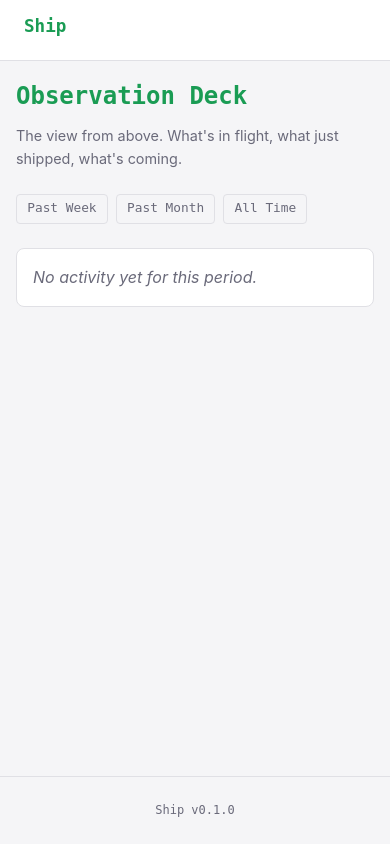
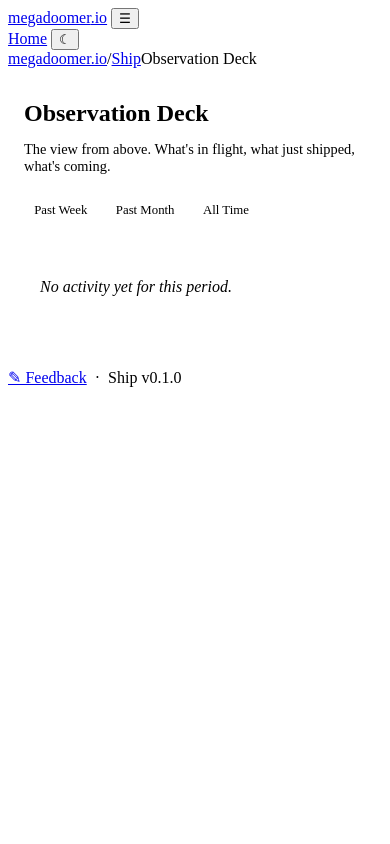
Before and after one commit to megadoomer-io/ship, a Python web app: template src/ship/templates/observation_deck.html in a window 390 px wide. Run offline with Jinja, Linux system fonts and the light colour scheme; the template is opened without the code that fills it, so the values that code supplies are empty.

Commit message:
feat: domain consolidation with shared chrome, dark mode, and feedback (#7)
* feat: add WSGI path prefix middleware for domain consolidation

Add PathPrefixMiddleware that reads SHIP_PATH_PREFIX env var and
sets SCRIPT_NAME/PATH_INFO per the WSGI spec. This enables Ship
to run at megadoomer.io/ship/* while keeping Flask routes clean.

The middleware is a no-op when the env var is unset, so existing
deployments are unaffected.

Co-Authored-By: Claude Opus 4.6 (1M context) <noreply@anthropic.com>

* feat: shared chrome with dark mode, responsive nav, breadcrumbs, feedback

Replace Ship-specific nav with shared megadoomer.io chrome matching
Portal. Adds dark mode toggle (localStorage-persisted), responsive
hamburger menu for mobile, breadcrumbs showing site hierarchy, and
feedback button linking to GitHub Issues.

CSS refactored to consume shared variables from /static/shared.css
(hosted in Portal). Ship-specific styles remain in style.css.

Co-Authored-By: Claude Opus 4.6 (1M context) <noreply@anthropic.com>

* test: add full coverage for path prefix middleware

11 tests covering all middleware paths: prefix stripping, SCRIPT_NAME
setting, empty prefix no-op, edge cases (exact match, similar-but-
different paths), and integration tests verifying url_for and auth
bypass work correctly with SCRIPT_NAME set.

Co-Authored-By: Claude Opus 4.6 (1M context) <noreply@anthropic.com>

* docs: add DESIGN.md TODO to AGENTS.md

Track follow-up work to formalize the megadoomer.io visual language
into a DESIGN.md after domain consolidation ships.

Co-Authored-By: Claude Opus 4.6 (1M context) <noreply@anthropic.com>

---------

Co-authored-by: Claude Opus 4.6 (1M context) <noreply@anthropic.com>

```diff
--- a/src/ship/__init__.py
+++ b/src/ship/__init__.py
@@ -4,6 +4,7 @@ import flask
 import flask_compress
 
 from ship import auth, routes, vault
+from ship.middleware import PathPrefixMiddleware
 
 
 def create_app() -> flask.Flask:
@@ -35,4 +36,6 @@ def create_app() -> flask.Flask:
     if not app.config.get("TESTING"):
         vault.start_sync(app)
 
+    app.wsgi_app = PathPrefixMiddleware(app.wsgi_app)  # type: ignore[method-assign]
+
     return app
--- a/src/ship/static/css/style.css
+++ b/src/ship/static/css/style.css
@@ -1,98 +1,8 @@
-:root {
-    --bg: #0a0a0f;
-    --bg-card: #12121a;
-    --text: #c8c8d0;
-    --text-muted: #6a6a7a;
-    --accent: #2ecc71;
-    --accent-secondary: #e84393;
-    --border: #1e1e2a;
-    --font-mono: 'JetBrains Mono', 'Fira Code', 'SF Mono', 'Cascadia Code', monospace;
-    --font-sans: -apple-system, BlinkMacSystemFont, 'Segoe UI', system-ui, sans-serif;
-}
-
-@media (prefers-color-scheme: light) {
-    :root {
-        --bg: #f5f5f7;
-        --bg-card: #ffffff;
-        --text: #1a1a2e;
-        --text-muted: #6a6a7a;
-        --accent: #1a9c54;
-        --accent-secondary: #c0357a;
-        --border: #e0e0e5;
-    }
-}
-
-* {
-    margin: 0;
-    padding: 0;
-    box-sizing: border-box;
-}
-
-body {
-    font-family: var(--font-sans);
-    background: var(--bg);
-    color: var(--text);
-    line-height: 1.6;
-    min-height: 100vh;
-    display: flex;
-    flex-direction: column;
-}
-
-.nav {
-    position: sticky;
-    top: 0;
-    background: var(--bg-card);
-    border-bottom: 1px solid var(--border);
-    z-index: 10;
-}
-
-.nav-inner {
-    max-width: 960px;
-    margin: 0 auto;
-    padding: 0.75rem 1.5rem;
-    display: flex;
-    align-items: center;
-    gap: 2rem;
-}
-
-.nav-brand {
-    font-family: var(--font-mono);
-    font-size: 1.1rem;
-    font-weight: 700;
-    color: var(--accent);
-    text-decoration: none;
-}
-
-.nav-links {
-    display: flex;
-    gap: 1rem;
-}
-
-.nav-link {
-    font-family: var(--font-mono);
-    font-size: 0.85rem;
-    color: var(--text-muted);
-    text-decoration: none;
-    padding: 0.25rem 0.5rem;
-    border-radius: 4px;
-    transition: color 0.15s, background 0.15s;
-}
-
-.nav-link:hover {
-    color: var(--text);
-}
-
-.nav-link.active {
-    color: var(--accent);
-    background: rgba(46, 204, 113, 0.1);
-}
+/* Ship-specific styles. Shared variables come from /static/shared.css */
 
 .content {
     max-width: 960px;
-    margin: 0 auto;
     padding: 2rem 1.5rem;
-    width: 100%;
-    flex: 1;
 }
 
 h1 {
@@ -157,9 +67,7 @@ h2 {
     margin-top: 0;
 }
 
-.rendered-content p {
-    margin-bottom: 0.75rem;
-}
+.rendered-content p { margin-bottom: 0.75rem; }
 
 .rendered-content ul,
 .rendered-content ol {
@@ -167,9 +75,7 @@ h2 {
     padding-left: 1.5rem;
 }
 
-.rendered-content li {
-    margin-bottom: 0.25rem;
-}
+.rendered-content li { margin-bottom: 0.25rem; }
 
 .rendered-content li ul,
 .rendered-content li ol {
@@ -184,9 +90,7 @@ h2 {
     transition: border-color 0.15s;
 }
 
-.rendered-content a:hover {
-    border-bottom-color: var(--accent);
-}
+.rendered-content a:hover { border-bottom-color: var(--accent); }
 
 .rendered-content code {
     font-family: var(--font-mono);
@@ -205,10 +109,7 @@ h2 {
     margin-bottom: 0.75rem;
 }
 
-.rendered-content pre code {
-    background: none;
-    padding: 0;
-}
+.rendered-content pre code { background: none; padding: 0; }
 
 .rendered-content blockquote {
     border-left: 3px solid var(--accent);
@@ -247,9 +148,7 @@ h2 {
     margin-left: -1.5rem;
 }
 
-.rendered-content .task-list-item input[type="checkbox"] {
-    margin-right: 0.5rem;
-}
+.rendered-content .task-list-item input[type="checkbox"] { margin-right: 0.5rem; }
 
 .tag {
     font-family: var(--font-mono);
@@ -260,18 +159,8 @@ h2 {
     border-radius: 3px;
 }
 
-.footer {
-    text-align: center;
-    padding: 1.5rem;
-    font-family: var(--font-mono);
-    font-size: 0.75rem;
-    color: var(--text-muted);
-    border-top: 1px solid var(--border);
-}
-
-.timeline-card {
-    position: relative;
-}
+/* Timeline */
+.timeline-card { position: relative; }
 
 .timeline-header {
     display: flex;
@@ -343,6 +232,7 @@ h2 {
     margin: 0;
 }
 
+/* Period filter */
 .period-filter {
     display: flex;
     gap: 0.5rem;
@@ -371,14 +261,13 @@ h2 {
     background: rgba(46, 204, 113, 0.1);
 }
 
+/* Hierarchical feed */
 .week-group {
     border-bottom: 1px solid var(--border);
     padding: 0.5rem 0;
 }
 
-.week-group:last-child {
-    border-bottom: none;
-}
+.week-group:last-child { border-bottom: none; }
 
 .week-summary {
     font-family: var(--font-mono);
@@ -389,13 +278,8 @@ h2 {
     padding: 0.5rem 0;
 }
 
-.week-summary:hover {
-    color: var(--accent);
-}
-
-.week-content {
-    padding: 0.75rem 0 0.75rem 1rem;
-}
+.week-summary:hover { color: var(--accent); }
+.week-content { padding: 0.75rem 0 0.75rem 1rem; }
 
 .week-summary-body {
     margin-bottom: 1rem;
@@ -403,9 +287,7 @@ h2 {
     border-bottom: 1px solid var(--border);
 }
 
-.day-group {
-    margin-bottom: 0.5rem;
-}
+.day-group { margin-bottom: 0.5rem; }
 
 .day-summary {
     font-family: var(--font-mono);
@@ -415,13 +297,8 @@ h2 {
     padding: 0.25rem 0;
 }
 
-.day-summary:hover {
-    color: var(--text);
-}
-
-.day-content {
-    padding: 0.5rem 0 0.5rem 1rem;
-}
+.day-summary:hover { color: var(--text); }
+.day-content { padding: 0.5rem 0 0.5rem 1rem; }
 
 .week-links {
     margin-top: 0.75rem;
@@ -436,13 +313,10 @@ h2 {
     text-decoration: none;
 }
 
-.week-links a:hover {
-    text-decoration: underline;
-}
+.week-links a:hover { text-decoration: underline; }
 
-.retro-card {
-    cursor: default;
-}
+/* Captain's log */
+.retro-card { cursor: default; }
 
 .retro-summary {
     display: flex;
@@ -458,9 +332,7 @@ h2 {
     font-weight: 600;
 }
 
-.retro-body {
-    padding-top: 1rem;
-}
+.retro-body { padding-top: 1rem; }
 
 .metrics-table {
     width: auto;
@@ -486,17 +358,6 @@ h2 {
 }
 
 @media (max-width: 640px) {
-    .nav-inner {
-        flex-direction: column;
-        gap: 0.5rem;
-        align-items: flex-start;
-    }
-
-    .content {
-        padding: 1rem;
-    }
-
-    .card {
-        padding: 1rem;
-    }
+    .content { padding: 1rem; }
+    .card { padding: 1rem; }
 }
--- a/src/ship/templates/403.html
+++ b/src/ship/templates/403.html
@@ -1,5 +1,6 @@
 {% extends "base.html" %}
 {% block title %}Access Denied{% endblock %}
+{% block crumb %}Access Denied{% endblock %}
 {% block content %}
 <h1>Access Denied</h1>
 <p>You don't have permission to view this page.</p>
--- a/src/ship/templates/base.html
+++ b/src/ship/templates/base.html
@@ -4,32 +4,59 @@
     <meta charset="utf-8">
     <meta name="viewport" content="width=device-width, initial-scale=1">
     <title>Ship — {% block title %}{% endblock %}</title>
+    <link rel="stylesheet" href="/static/shared.css">
     <link rel="stylesheet" href="{{ url_for('static', filename='css/style.css') }}">
 </head>
 <body>
-    <nav class="nav">
-        <div class="nav-inner">
-            <a href="/" class="nav-brand">Ship</a>
-            <div class="nav-links">
+    <nav class="shared-nav">
+        <div class="shared-nav-inner">
+            <a href="/" class="shared-nav-brand">megadoomer<span class="brand-accent">.io</span></a>
+            <button class="hamburger-toggle" onclick="document.querySelector('.shared-nav-links').classList.toggle('open')" aria-label="Menu">&#9776;</button>
+            <div class="shared-nav-links">
+                <a href="/" class="shared-nav-link">Home</a>
                 {% if role and role.value >= 3 %}
-                <a href="{{ url_for('ship.bridge') }}" class="nav-link {% if request.endpoint == 'ship.bridge' %}active{% endif %}">Bridge</a>
+                <a href="{{ url_for('ship.bridge') }}" class="shared-nav-link {% if request.endpoint == 'ship.bridge' %}active{% endif %}">Bridge</a>
                 {% endif %}
                 {% if role and role.value >= 2 %}
-                <a href="{{ url_for('ship.porthole') }}" class="nav-link {% if request.endpoint == 'ship.porthole' %}active{% endif %}">Porthole</a>
+                <a href="{{ url_for('ship.porthole') }}" class="shared-nav-link {% if request.endpoint == 'ship.porthole' %}active{% endif %}">Porthole</a>
                 {% endif %}
                 {% if role %}
-                <a href="{{ url_for('ship.observation_deck') }}" class="nav-link {% if request.endpoint == 'ship.observation_deck' %}active{% endif %}">Observation Deck</a>
-                <a href="{{ url_for('ship.captains_log') }}" class="nav-link {% if request.endpoint == 'ship.captains_log' %}active{% endif %}">Captain's Log</a>
+                <a href="{{ url_for('ship.observation_deck') }}" class="shared-nav-link {% if request.endpoint == 'ship.observation_deck' %}active{% endif %}">Observation Deck</a>
+                <a href="{{ url_for('ship.captains_log') }}" class="shared-nav-link {% if request.endpoint == 'ship.captains_log' %}active{% endif %}">Captain's Log</a>
                 {% endif %}
-                <span class="nav-user">{{ user }}</span>
+                <button class="theme-toggle" onclick="toggleTheme()" aria-label="Toggle theme">&#9790;</button>
             </div>
         </div>
     </nav>
-    <main class="content">
+    {% block breadcrumbs %}
+    <div class="breadcrumbs">
+        <a href="/">megadoomer.io</a><span class="sep">/</span><a href="{{ url_for('ship.index') }}">Ship</a>{% block crumb %}<span class="sep">/</span>{% endblock %}
+    </div>
+    {% endblock %}
+    <main class="shared-content content">
         {% block content %}{% endblock %}
     </main>
-    <footer class="footer">
-        Ship v0.1.0
+    <footer class="shared-footer">
+        <a href="https://github.com/mikedougherty/ship/issues" class="feedback-link">&#9998; Feedback</a>
+        &nbsp;&middot;&nbsp; Ship v0.1.0
     </footer>
+    <script>
+        function toggleTheme() {
+            var html = document.documentElement;
+            var current = html.getAttribute('data-theme');
+            var next = current === 'dark' ? 'light' : (current === 'light' ? 'dark' : 'dark');
+            html.setAttribute('data-theme', next);
+            localStorage.setItem('theme', next);
+            document.querySelector('.theme-toggle').textContent = next === 'dark' ? '☾' : '☀';
+        }
+        (function() {
+            var saved = localStorage.getItem('theme');
+            if (saved) {
+                document.documentElement.setAttribute('data-theme', saved);
+                var btn = document.querySelector('.theme-toggle');
+                if (btn) btn.textContent = saved === 'dark' ? '☾' : '☀';
+            }
+        })();
+    </script>
 </body>
 </html>
--- a/src/ship/templates/bridge.html
+++ b/src/ship/templates/bridge.html
@@ -1,5 +1,6 @@
 {% extends "base.html" %}
 {% block title %}Bridge{% endblock %}
+{% block crumb %}Bridge{% endblock %}
 
 {% block content %}
 <h1>Bridge</h1>
--- a/src/ship/templates/captains_log.html
+++ b/src/ship/templates/captains_log.html
@@ -1,5 +1,6 @@
 {% extends "base.html" %}
 {% block title %}Captain's Log{% endblock %}
+{% block crumb %}Captain's Log{% endblock %}
 
 {% block content %}
 <h1>Captain's Log</h1>
--- a/src/ship/templates/observation_deck.html
+++ b/src/ship/templates/observation_deck.html
@@ -1,5 +1,6 @@
 {% extends "base.html" %}
 {% block title %}Observation Deck{% endblock %}
+{% block crumb %}Observation Deck{% endblock %}
 
 {% block content %}
 <h1>Observation Deck</h1>
--- a/src/ship/templates/porthole.html
+++ b/src/ship/templates/porthole.html
@@ -1,5 +1,6 @@
 {% extends "base.html" %}
 {% block title %}Porthole{% endblock %}
+{% block crumb %}Porthole{% endblock %}
 
 {% block content %}
 <h1>Porthole</h1>
```
Also changed, not shown: AGENTS.md (+1 -0 lines), src/ship/middleware.py (added, +33 -0 lines), tests/conftest.py (+26 -0 lines), tests/test_middleware.py (added, +163 -0 lines).
